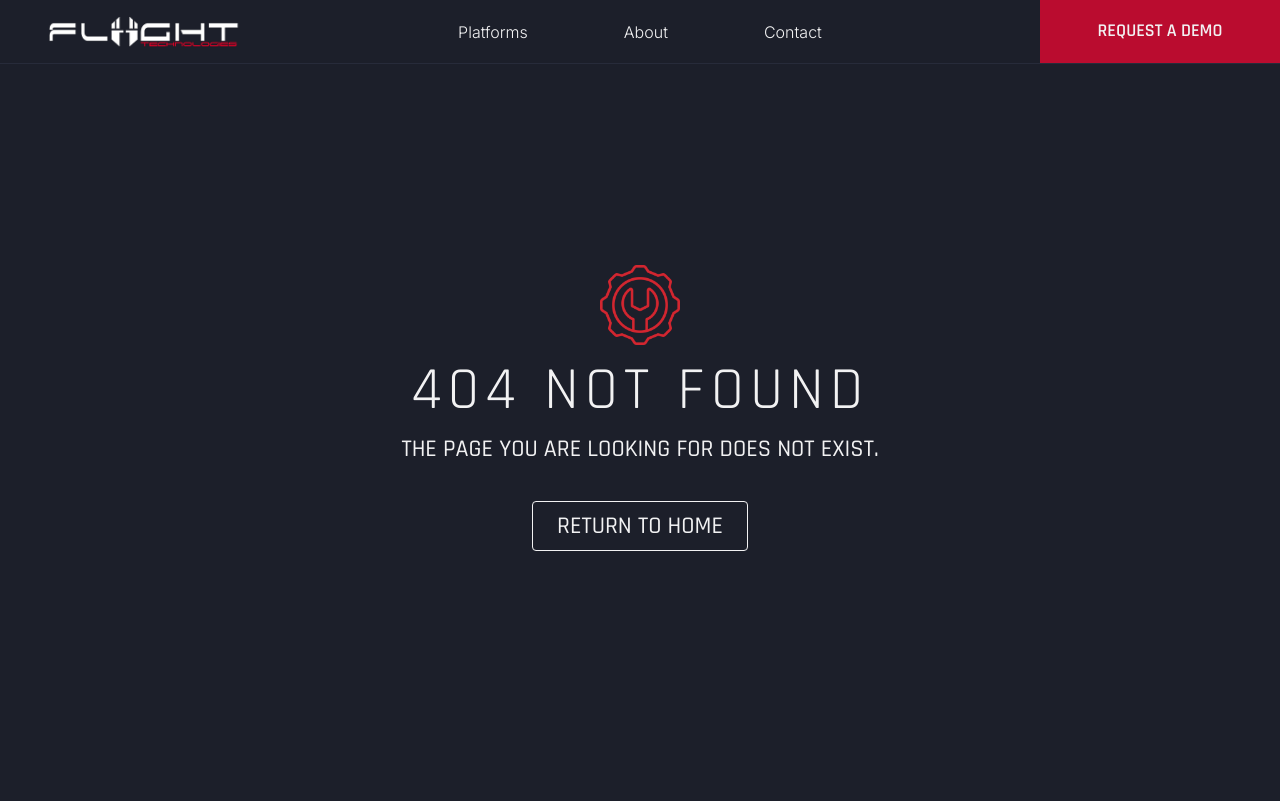
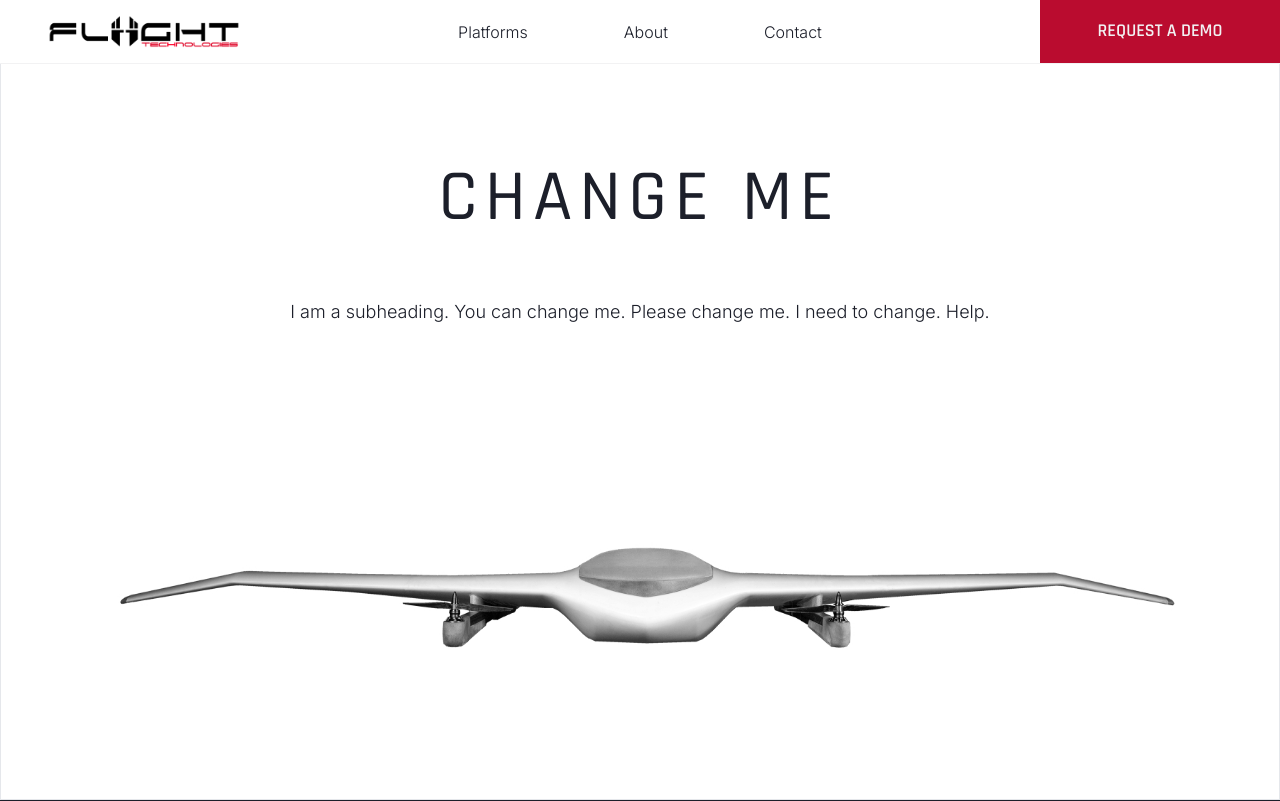
Before and after one commit to KGFliight/fliight-technologies-ca, a React (Vite) app: page /platforms/arace-griffin in a window 1280 px wide. Before the commit this address had no page. Shown: the top 801 px of the page. Built offline with nearby package versions, Linux system fonts and the light colour scheme.

Commit message:
AraceGriffin page scaffold/setup

```diff
--- a/src/App.jsx
+++ b/src/App.jsx
@@ -7,6 +7,7 @@ import RequestDemo from './pages/RequestDemo'
 import './App.css'
 import DeltaQuadPro from './pages/DeltaQuadPro'
 import DeltaQuadEvo from './pages/DeltaQuadEvo'
+import AraceGriffin from './pages/AraceGriffin'
 import Fatam from './pages/Fatam'
 import { MobileMenuProvider } from './components/MobileMenuContext'
 import { ModalProvider } from './components/LandingModalContext'
@@ -45,6 +46,10 @@ function App() {
               path="/platforms/deltaquad-evo"
               element={<DeltaQuadEvo />}
             />
+            <Route
+              path="/platforms/arace-griffin"
+              element={<AraceGriffin />}
+            />
 
             {/*
             UNCOMMENT THIS TO SEE TEMPLATE PAGE
--- a/src/components/DropdownMenu.jsx
+++ b/src/components/DropdownMenu.jsx
@@ -2,7 +2,7 @@ import { Link } from 'react-router-dom';
 import '../App.css';
 
 function DropdownMenu({ title, items, isOpen, setIsOpen }) {
-  const isDeltaQuadPath = location.pathname === '/drones/deltaquad-pro' || location.pathname === '/drones/deltaquad-evo';
+  const isDeltaQuadPath = location.pathname === '/drones/deltaquad-pro' || location.pathname === '/drones/deltaquad-evo'
 
 
 
--- a/src/components/Header.jsx
+++ b/src/components/Header.jsx
@@ -24,7 +24,8 @@ function Header() {
   const getHeaderClass = () => {
     if (
       location.pathname === '/platforms/deltaquad-pro' ||
-      location.pathname === '/platforms/deltaquad-evo'
+      location.pathname === '/platforms/deltaquad-evo' ||
+      location.pathname === '/platforms/arace-griffin'
       // TEMPLATE if adding product can add here, be sure to also include || on the above line (27) if adding a new location.pathname. Location.pathname to match url on app.jsx
       // this changes the colour of the header to match background
     ) {
@@ -66,6 +67,7 @@ function Header() {
   const dronesDropdownItems = [
     { name: 'DeltaQuad Pro', path: '/platforms/deltaquad-pro' },
     { name: 'DeltaQuad Evo', path: '/platforms/deltaquad-evo' },
+    { name: 'Arace Griffin', path: '/platforms/arace-griffin' }
     //template product could go here, following the same configuration as the ones above. Be sure to adjust the path correctly
   ]
 
--- a/src/components/MobileMenu.jsx
+++ b/src/components/MobileMenu.jsx
@@ -42,7 +42,8 @@ function MobileMenu({ isMenuOpen, setMenuOpen }) {
   const getHeaderClass = () => {
     if (
       location.pathname === '/platforms/deltaquad-pro' ||
-      location.pathname === '/platforms/deltaquad-evo'
+      location.pathname === '/platforms/deltaquad-evo' ||
+      location.pathname === '/platforms/arace-griffin'
     ) {
       return {
         background: 'bg-white',
--- /dev/null
+++ b/src/pages/AraceGriffin.jsx
@@ -0,0 +1,60 @@
+import Header from '../components/Header'
+import Footer from '../components/Footer'
+import DeltaQuadBanner from '../components/DeltaQuadXxxBanner'
+import deltaQuadEvoBannerImage from '../assets/images/deltaquad-evo-banner.jpg'
+import { NavLink } from 'react-router-dom'
+import TemplateProductInfo from '../components/templateComponents/TemplateProductInfo'
+import TemplateProductPayloads from '../components/templateComponents/TemplateProductPayloads'
+import TemplateProductResults from '../components/templateComponents/TemplateProductResults'
+import TemplateProductTechnical from '../components/templateComponents/TemplateProductTechnical'
+
+//TEMPLATE PRODUCT PAGE BASED OFF OF THE DELTAQUAD EVO PAGE. SOME ASSETS (MAINLY THE IMAGES) HAVE REMAINED THE SAME BUT ARE INTERCHANGEABLE. MOST TEXT HAS BEEN CHANGED TO HELP.
+// USE THE DELTAQUADEVO.JSX PAGE FILE FOR REFERENCE IF NEEDED. ALL TEMPLATE COMPONENTS ARE BASED OFF OF THE RESPONDING COMPONENTS BEGINNING WITH DELTAQUAD
+// DELTAQUAD BANNER (line 29) IS A REUSABLE COMPONENT AS IS. CHANGE THE TITLE, IMAGE SOURCE AND SUBHEADING TO CHANGE THE BANNER
+// STYLING IS DONE IN TAILWIND
+
+// CHANGE THE COMPONENTS FROM COMPONENTS/templateComponents
+
+// IF IMPLEMENTING THIS TEMPLATE PAGE, BE SURE TO ADJUST THE FOLLOWING:
+// MENU ITEMS -> MobileMenu.jsx, Header.jsx, Footer.jsx
+// Nav links from App.jsx
+
+// TO START INTEGRATE TO START BUILDING:
+// Go to App.jsx
+// Uncomment the line which enables the route path /template-product
+// run in the terminal npm run dev and go to the url given with the suffix /template-product
+
+
+function AraceGriffin() {
+  return (
+    <div className="flex flex-col min-h-[100dvh]">
+      <Header />
+      <div className="flex-1 flex flex-col items-center justify-center">
+        <DeltaQuadBanner
+          title="CHANGE ME"
+          imageSrc={deltaQuadEvoBannerImage} // change this
+          subheading="I am a subheading. You can change me. Please change me. I need to change. Help."
+        />
+      </div>
+      <TemplateProductInfo />
+      <TemplateProductPayloads />
+      <TemplateProductResults />
+      <TemplateProductTechnical />
+      <div className="flex flex-col items-center text-center uppercase text-5xl tracking-widest my-40 mx-8">
+        We offer onsite demos
+        <div className="normal-case text-lg leading-loose tracking-wide max-w-lg my-8 font-light font-['Inter']">
+          Lorem ipsum dolor, sit amet consectetur adipisicing elit. Laudantium
+          inventore mollitia illum? Corporis, sequi neque.
+        </div>
+        <NavLink to="/request-demo">
+          <button className="bg-ft-red uppercase rounded-3xl flex items-center justify-center w-72 h-8 sm:w-44 min-h-[2.75rem] text-base font-semibold leading-tight tracking-widest hover:opacity-90 hover:hover:bg-[#5b172c] transition duration-300">
+            Book a demo
+          </button>
+        </NavLink>
+      </div>
+      <Footer />
+    </div>
+  )
+}
+
+export default AraceGriffin
```
